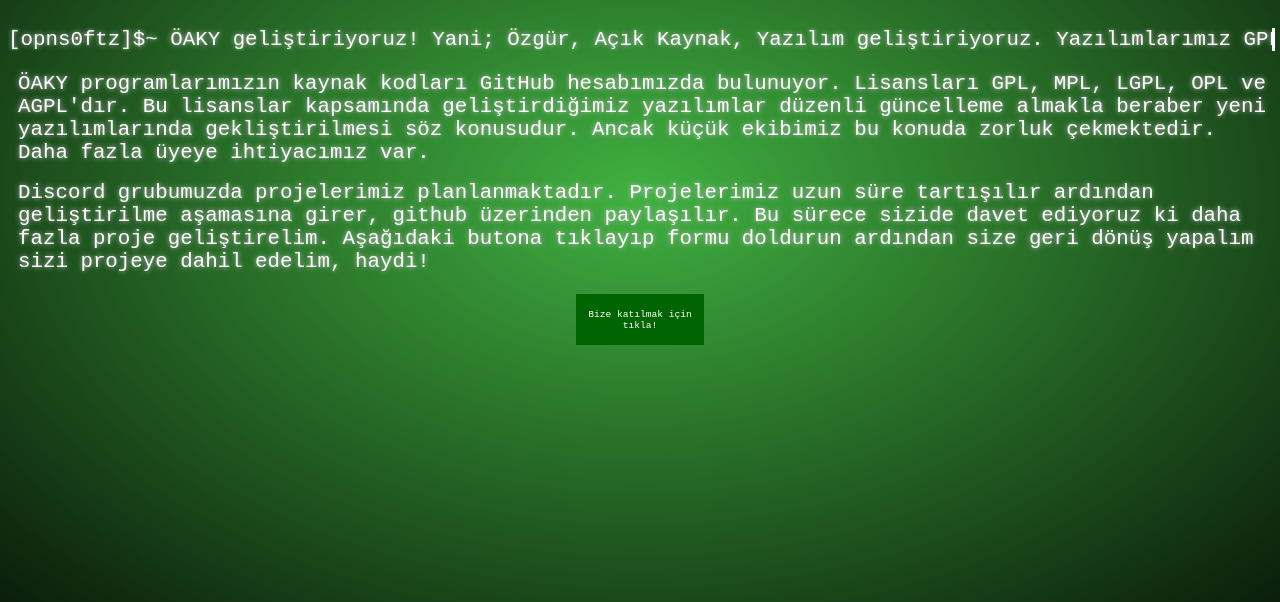
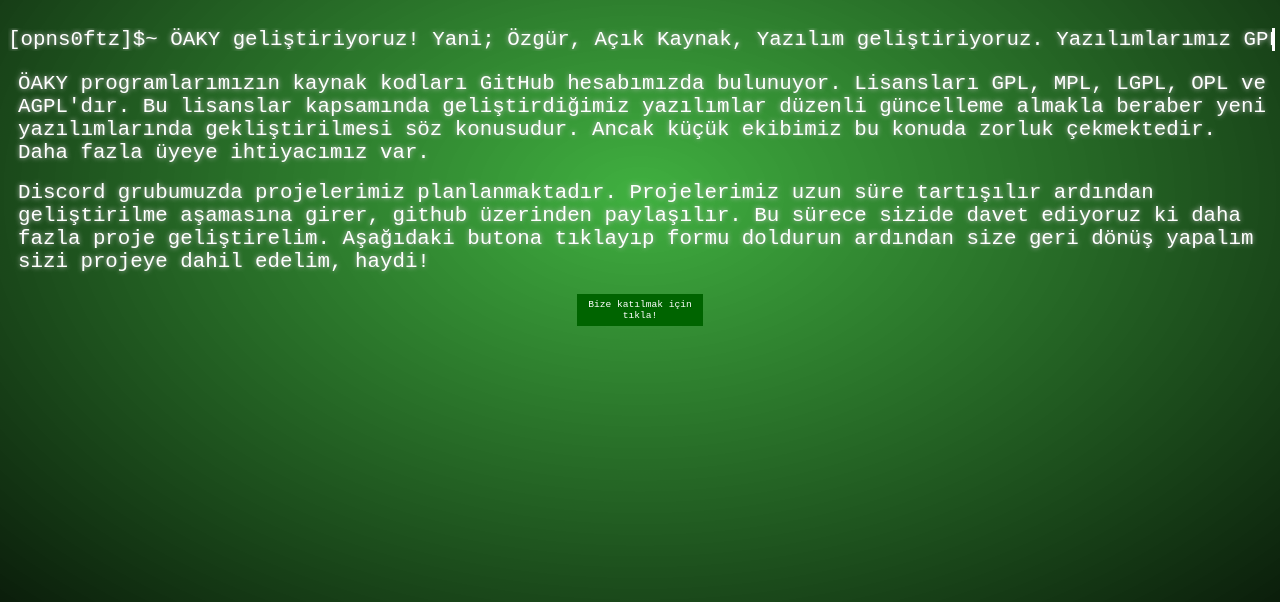
Before and after one commit to lastlos/opensoft, a plain HTML site: page index.html in a window 1280 px wide. Shown: the part 214-816 px from the top of the page. Drawn offline with Linux system fonts and the light colour scheme.

Commit message:
Update style.css

```diff
--- a/style.css
+++ b/style.css
@@ -83,8 +83,8 @@ p {
 }
 
 button {
-  height: 4vw;
-  width:10vw;margin:0 50%;position:relative;left:-5vw;
+  height: 4%;
+  width:10%;margin:0 50%;position:relative;left:-5%;
   text-align: center;
   border: none;
   font-family: monospace;
@@ -94,8 +94,8 @@ button {
   font-size: 0.75vw;
 }
 button:hover {
-  height: 4vw;
-  width:10vw;margin:0 50%;position:relative;left:-5vw;
+  height: 4%;
+  width:10%;margin:0 50%;position:relative;left:-5%;
   text-align: center;
   border: none;
   font-family: monospace;
@@ -106,8 +106,8 @@ button:hover {
 }
 
 button:active {
-  height: 4vw;
-  width:10vw;margin:0 50%;position:relative;left:-5vw;
+  height: 4%;
+  width:10%;margin:0 50%;position:relative;left:-5%;
   text-align: center;
   font-size: 0.75vw;
   border: none;
```
